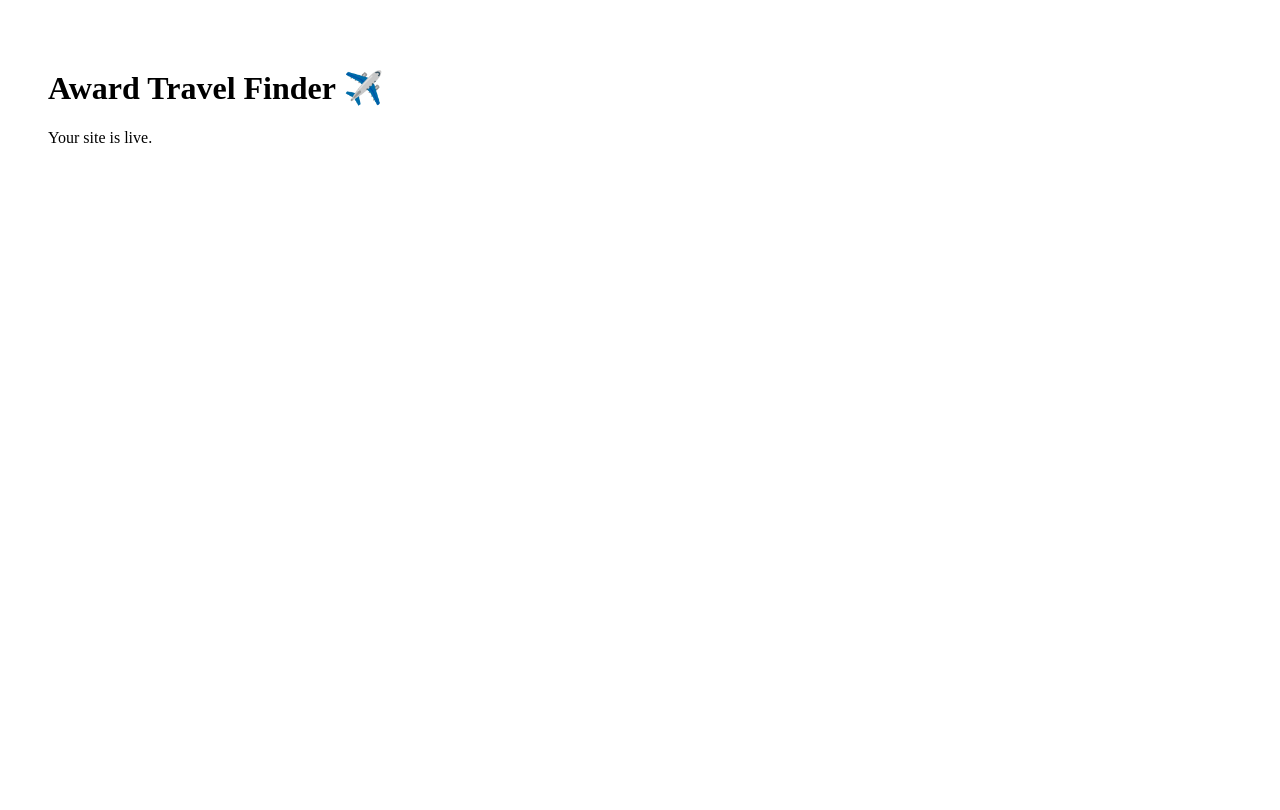
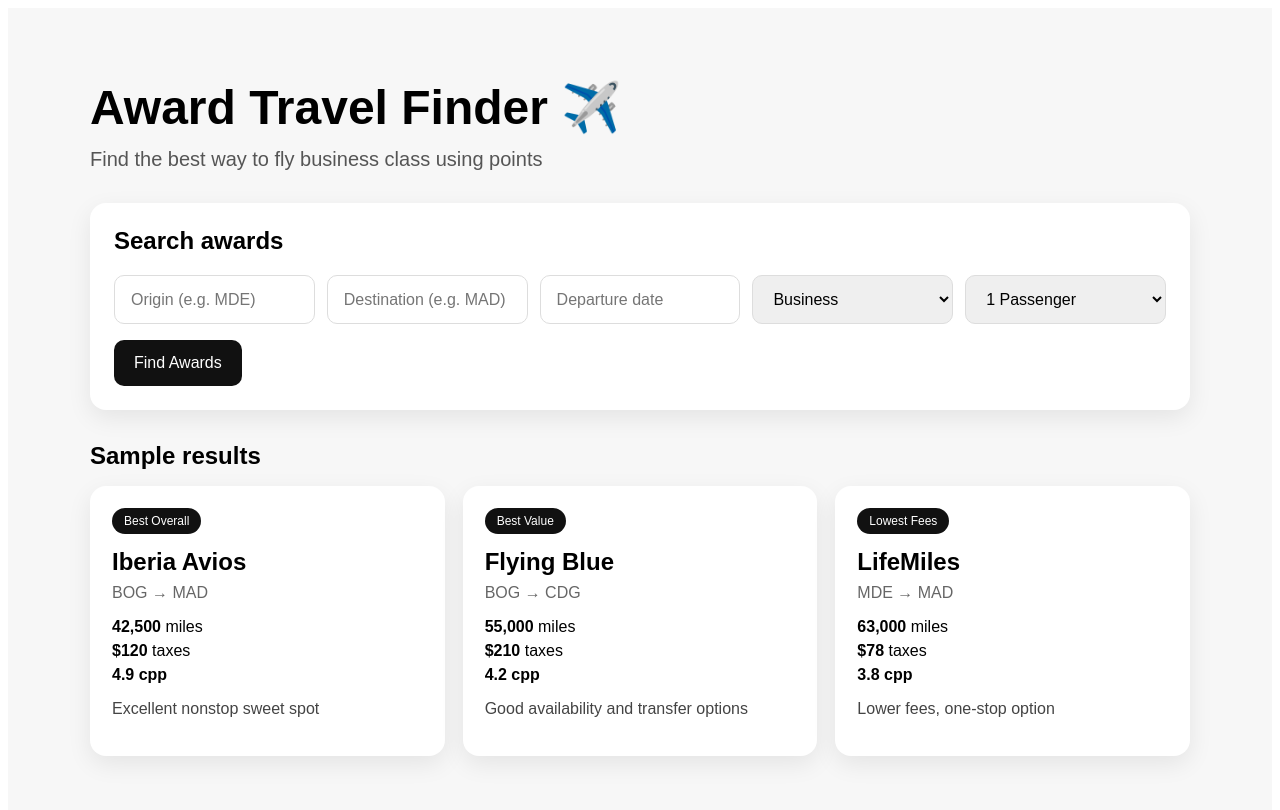
Before and after one commit to mattdemopoulos-ai/award-travel-finder, a Next.js app: page / in a window 1280 px wide. Shown: the top 810 px of the page. Built offline with nearby package versions, Linux system fonts and the light colour scheme.

Commit message:
Enhance Home page with award results and styling
Added sample award results and improved layout for the travel finder page.

```diff
--- a/pages/index.js
+++ b/pages/index.js
@@ -1,8 +1,154 @@
 export default function Home() {
+  const results = [
+    {
+      tag: "Best Overall",
+      program: "Iberia Avios",
+      route: "BOG → MAD",
+      miles: "42,500",
+      taxes: "$120",
+      cpp: "4.9",
+      notes: "Excellent nonstop sweet spot"
+    },
+    {
+      tag: "Best Value",
+      program: "Flying Blue",
+      route: "BOG → CDG",
+      miles: "55,000",
+      taxes: "$210",
+      cpp: "4.2",
+      notes: "Good availability and transfer options"
+    },
+    {
+      tag: "Lowest Fees",
+      program: "LifeMiles",
+      route: "MDE → MAD",
+      miles: "63,000",
+      taxes: "$78",
+      cpp: "3.8",
+      notes: "Lower fees, one-stop option"
+    }
+  ];
+
   return (
-    <div style={{ padding: 40 }}>
-      <h1>Award Travel Finder ✈️</h1>
-      <p>Your site is live.</p>
+    <div style={{
+      fontFamily: "Arial, sans-serif",
+      background: "#f7f7f7",
+      minHeight: "100vh",
+      padding: "40px 20px"
+    }}>
+      <div style={{ maxWidth: "1100px", margin: "0 auto" }}>
+        <div style={{ marginBottom: "32px" }}>
+          <h1 style={{ fontSize: "48px", marginBottom: "12px" }}>
+            Award Travel Finder ✈️
+          </h1>
+          <p style={{ fontSize: "20px", color: "#555", margin: 0 }}>
+            Find the best way to fly business class using points
+          </p>
+        </div>
+
+        <div style={{
+          background: "white",
+          borderRadius: "16px",
+          padding: "24px",
+          boxShadow: "0 8px 24px rgba(0,0,0,0.08)",
+          marginBottom: "32px"
+        }}>
+          <h2 style={{ marginTop: 0 }}>Search awards</h2>
+
+          <div style={{
+            display: "grid",
+            gridTemplateColumns: "repeat(auto-fit, minmax(180px, 1fr))",
+            gap: "12px",
+            marginBottom: "16px"
+          }}>
+            <input placeholder="Origin (e.g. MDE)" style={inputStyle} />
+            <input placeholder="Destination (e.g. MAD)" style={inputStyle} />
+            <input placeholder="Departure date" style={inputStyle} />
+            <select style={inputStyle}>
+              <option>Business</option>
+              <option>Economy</option>
+              <option>First</option>
+            </select>
+            <select style={inputStyle}>
+              <option>1 Passenger</option>
+              <option>2 Passengers</option>
+            </select>
+          </div>
+
+          <button style={buttonStyle}>
+            Find Awards
+          </button>
+        </div>
+
+        <div>
+          <h2 style={{ marginBottom: "16px" }}>Sample results</h2>
+
+          <div style={{
+            display: "grid",
+            gridTemplateColumns: "repeat(auto-fit, minmax(280px, 1fr))",
+            gap: "18px"
+          }}>
+            {results.map((r, i) => (
+              <div key={i} style={{
+                background: "white",
+                borderRadius: "16px",
+                padding: "22px",
+                boxShadow: "0 8px 24px rgba(0,0,0,0.08)"
+              }}>
+                <div style={{
+                  display: "inline-block",
+                  background: "#111",
+                  color: "white",
+                  borderRadius: "999px",
+                  padding: "6px 12px",
+                  fontSize: "12px",
+                  marginBottom: "14px"
+                }}>
+                  {r.tag}
+                </div>
+
+                <h3 style={{ margin: "0 0 8px 0", fontSize: "24px" }}>
+                  {r.program}
+                </h3>
+
+                <p style={{ color: "#666", marginTop: 0 }}>{r.route}</p>
+
+                <div style={{ margin: "16px 0" }}>
+                  <p style={statStyle}><strong>{r.miles}</strong> miles</p>
+                  <p style={statStyle}><strong>{r.taxes}</strong> taxes</p>
+                  <p style={statStyle}><strong>{r.cpp} cpp</strong></p>
+                </div>
+
+                <p style={{ color: "#444" }}>{r.notes}</p>
+              </div>
+            ))}
+          </div>
+        </div>
+      </div>
     </div>
   );
 }
+
+const inputStyle = {
+  padding: "14px 16px",
+  borderRadius: "10px",
+  border: "1px solid #ddd",
+  fontSize: "16px",
+  width: "100%",
+  boxSizing: "border-box"
+};
+
+const buttonStyle = {
+  background: "#111",
+  color: "white",
+  border: "none",
+  borderRadius: "10px",
+  padding: "14px 20px",
+  fontSize: "16px",
+  cursor: "pointer"
+};
+
+const statStyle = {
+  margin: "6px 0",
+  fontSize: "16px"
+};
```
